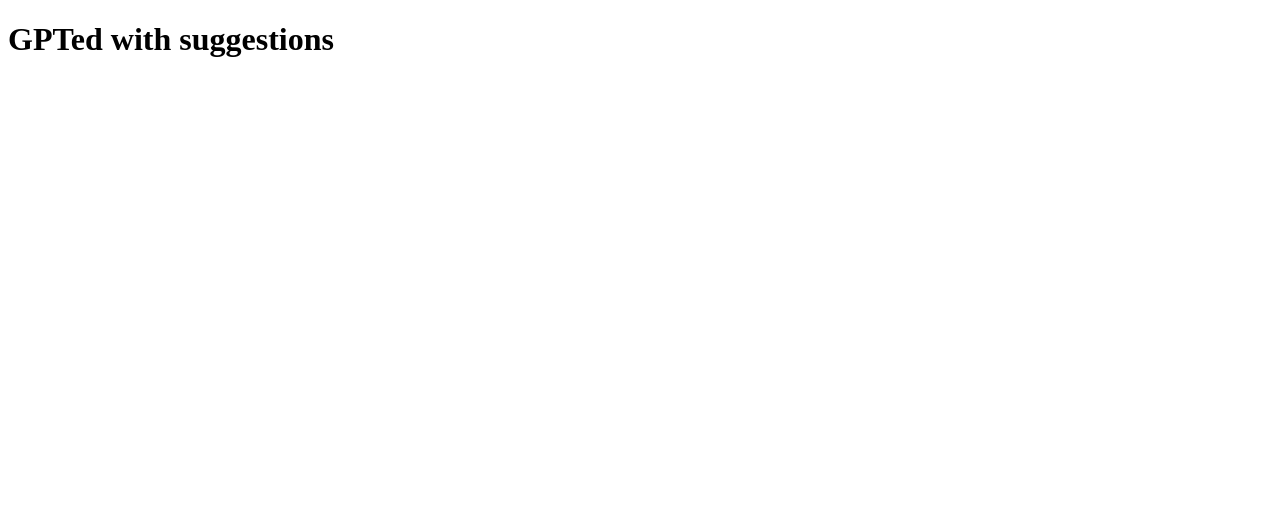
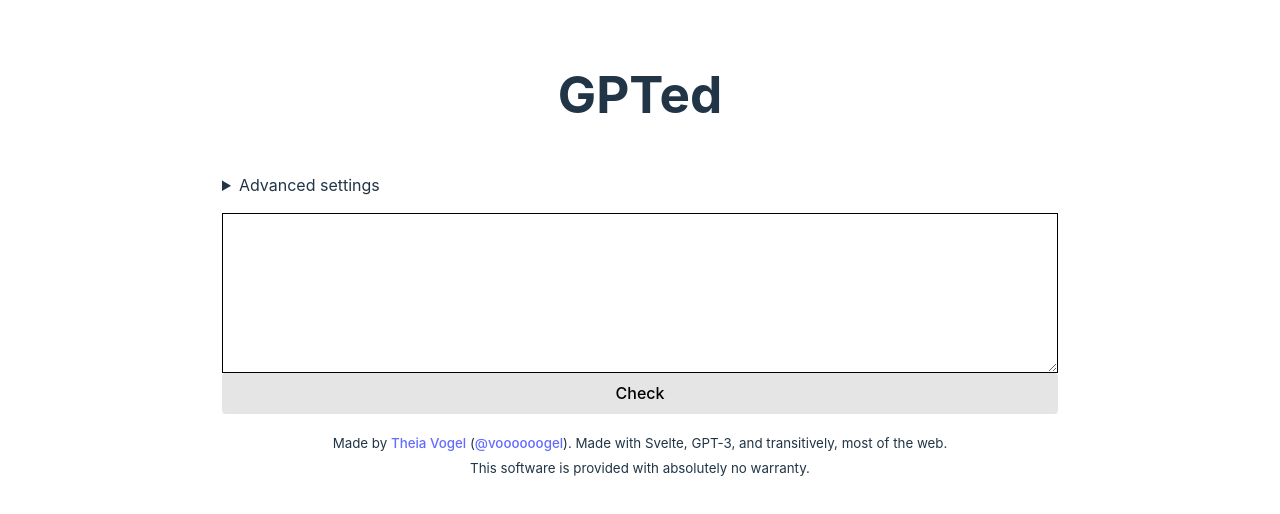
Before and after one commit to mebubo/gpted, a React app in the folder frontend/: page / in a window 1280 px wide. Shown: the top 514 px of the page. Built offline with nearby package versions, Linux system fonts and the light colour scheme.

Commit message:
Snapshot

```diff
--- a/frontend/package.json
+++ b/frontend/package.json
@@ -4,7 +4,8 @@
   "main": "index.js",
   "type": "module",
   "scripts": {
-    "build": "node esbuild.js"
+    "build": "node esbuild.js",
+    "watch": "node esbuild.js --watch"
   },
   "author": "",
   "license": "ISC",
--- a/frontend/public/index.css
+++ b/frontend/public/index.css
@@ -1,3 +1,77 @@
+* {
+  box-sizing: border-box;
+}
+
+:root {
+  font-family: Inter, Avenir, Helvetica, Arial, sans-serif;
+  font-size: 16px;
+  line-height: 24px;
+  font-weight: 400;
+
+  color: #213547;
+  background-color: #ffffff;
+
+  font-synthesis: none;
+  text-rendering: optimizeLegibility;
+  -webkit-font-smoothing: antialiased;
+  -moz-osx-font-smoothing: grayscale;
+  -webkit-text-size-adjust: 100%;
+}
+
+a {
+  font-weight: 500;
+  color: #646cff;
+  text-decoration: inherit;
+}
+a:hover {
+  color: #747bff;
+}
+
+body {
+  margin: 0;
+  display: flex;
+  place-items: center;
+  min-width: 320px;
+  min-height: 100vh;
+}
+
+h1 {
+  font-size: 3.2em;
+  line-height: 1.1;
+}
+
+.card {
+  padding: 2em;
+}
+
+#app {
+  width: min(900px, 100vw);
+  min-height: 100vh;
+  margin: 0 auto;
+  padding: 2rem;
+  text-align: center;
+}
+
+button {
+  border-radius: 4px;
+  border: 1px solid transparent;
+  padding: 0.6em 1.2em;
+  font-size: 1em;
+  font-weight: 500;
+  font-family: inherit;
+  background-color: #e5e5e5;
+  cursor: pointer;
+  transition: border-color 0.25s;
+}
+button:hover {
+  border-color: #646cff;
+}
+button:focus,
+button:focus-visible {
+  outline: 4px auto -webkit-focus-ring-color;
+}
+
+
 main {
   display: flex;
   flex-direction: column;
@@ -51,3 +125,13 @@
   font-family: monospace;
   color: red;
 }
+
+span.token-chip {
+  background-color: #222222;
+  color: white;
+  padding: 2px;
+}
+
+span.token-chip.flagged {
+  background-color: #dd1111;
+}
--- a/frontend/public/index.html
+++ b/frontend/public/index.html
@@ -5,7 +5,6 @@
     <link rel="stylesheet" href="index.css">
 </head>
 <body>
-    <h1>GPTed with suggestions</h1>
     <div id="app"></div>
     <script src="index.js"></script>
 </body>
--- a/frontend/src/components/app.tsx
+++ b/frontend/src/components/app.tsx
@@ -1,35 +1,64 @@
 import React, { useState } from "react"
+import { TokenChip } from "./TokenChip"
+
+interface Word {
+  text: string
+  logprob: number
+}
+
+async function checkText(text: string): Promise<Word[]> {
+  await new Promise(resolve => setTimeout(resolve, 3000));
+
+  const words = text.split(/\b/)
+  return words.map(word => ({ text: word, logprob: -word.length }))
+}
 
 export default function App() {
-  const [threshold, setThreshold] = useState(0.0)
+  const [threshold, setThreshold] = useState(-5.0)
   const [context, setContext] = useState("")
   const [wordlist, setWordlist] = useState("")
   const [showWholePrompt, setShowWholePrompt] = useState(false)
-  const [checked, setChecked] = useState(false)
   const [text, setText] = useState("")
+  const [mode, setMode] = useState<"edit" | "check">("edit")
+  const [words, setWords] = useState<Word[]>([])
 
-  const click = () => {
-    setChecked(true)
+  const toggleMode = async () => {
+    if (mode === "edit") {
+      const checkedWords = await checkText(text)
+      setWords(checkedWords)
+      setMode("check")
+    } else {
+      setMode("edit")
+    }
   }
 
   let result
 
-  if (checked === null) {
-    result = <textarea value={text} />
+  if (mode === "edit") {
+    result = <textarea value={text} onChange={e => setText(e.target.value)} />
   } else {
-    result = <div className="result">
-      {text}
-    </div>
+    result = (
+      <div className="result">
+        {words.map((word, index) => (
+          <TokenChip
+            key={index}
+            token={word.text}
+            logprob={word.logprob}
+            threshold={threshold}
+          />
+        ))}
+      </div>
+    )
   }
 
   return (
-    <>
+    <main>
       <h1>GPTed</h1>
 
       <details>
         <summary>Advanced settings</summary>
         <label>
-          <strong>Threshold:</strong> <input type="number" step="0.1" value={threshold} />
+          <strong>Threshold:</strong> <input type="number" step="0.1" value={threshold} onChange={e => setThreshold(Number(e.target.value))} />
           <small>
             The <a href="https://en.wikipedia.org/wiki/Log_probability" target="_blank" rel="noreferrer">logprob</a> threshold.
             Tokens with logprobs smaller than this will be marked red.
@@ -37,15 +66,15 @@
         </label>
         <label>
           <strong>Context:</strong> <small>Context for the text, which can help GPT3 better rank certain words.</small>
-          <textarea placeholder="A short essay about picnics" value={context} />
+          <textarea placeholder="A short essay about picnics" value={context} onChange={e => setContext(e.target.value)} />
         </label>
         <label>
           <strong>Dictionary:</strong>
           <small>Known words or phrases. Helpful for uncommon or invented words and names.</small>
-          <textarea placeholder="jujubu eschaton Frodo Baggins" value={wordlist} />
+          <textarea placeholder="jujubu eschaton Frodo Baggins" value={wordlist} onChange={e => setWordlist(e.target.value)} />
         </label>
         <label>
-          <strong>Show whole prompt:</strong> <input type="checkbox" checked={showWholePrompt} />
+          <strong>Show whole prompt:</strong> <input type="checkbox" checked={showWholePrompt} onChange={e => setShowWholePrompt(e.target.checked)} />
           <small>
             Show the whole prompt in the token view, instead of just your text. Mostly useful for debugging or curiosity.
           </small>
@@ -54,8 +83,8 @@
 
       <section id="inner">
         {result}
-        <button onClick={click}>
-          {checked ? "Check" : "Edit"}
+        <button onClick={toggleMode}>
+          {mode === "edit" ? "Check" : "Edit"}
         </button>
 
         <p>
@@ -67,6 +96,6 @@
           </small>
         </p>
       </section>
-    </>
+    </main>
   )
 }
--- a/frontend/src/index.tsx
+++ b/frontend/src/index.tsx
@@ -1,3 +1,4 @@
+import React from "react"
 import { createRoot } from "react-dom/client"
 import App from "./components/app"
 
@@ -5,4 +6,4 @@
 
 const root = createRoot(app!)
 
-root.render(App())
+root.render(<App />)
```
Also changed, not shown: frontend/esbuild.js (+9 -3 lines).
